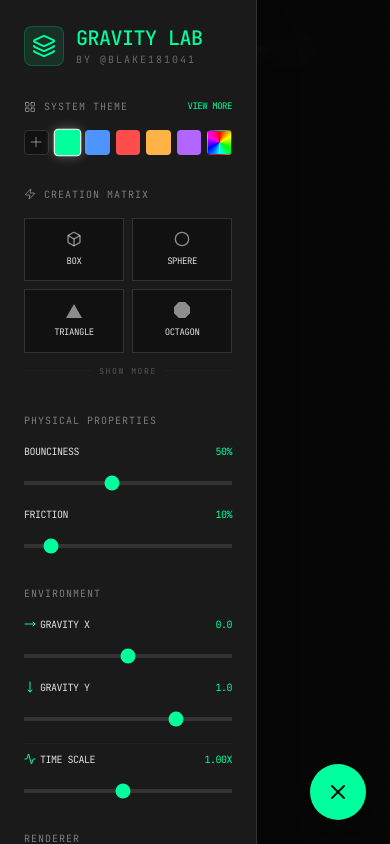
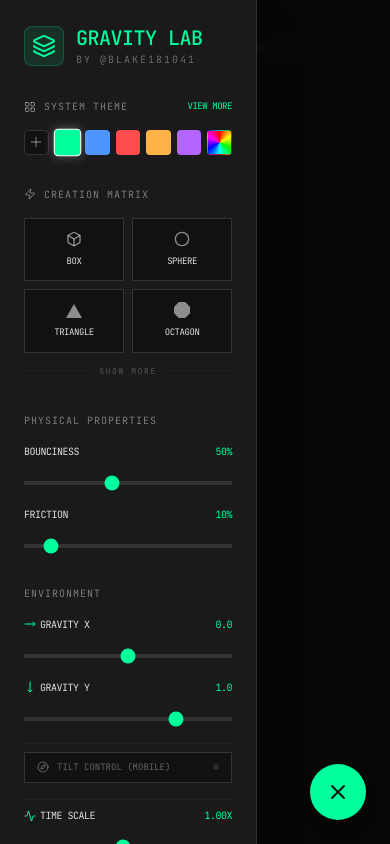
Before and after one commit to Blake181041/PhysicsEngineV1, a React (Vite) app: page / in a window 390 px wide. Built offline with nearby package versions, Linux system fonts and the light colour scheme.

Commit message:
dfhthtrhhhhh

```diff
--- a/src/components/ControlPanel.tsx
+++ b/src/components/ControlPanel.tsx
@@ -1,5 +1,5 @@
 import React from 'react';
-import { Box, Circle, Trash2, MoveDown, MoveRight, Layers, MousePointer2, Zap, Wind, Eye, EyeOff, Activity, LayoutGrid, Plus, X } from 'lucide-react';
+import { Box, Circle, Trash2, MoveDown, MoveRight, Layers, MousePointer2, Zap, Wind, Eye, EyeOff, Activity, LayoutGrid, Plus, X, Compass } from 'lucide-react';
 import { motion, AnimatePresence } from 'motion/react';
 import { cn } from '@/src/lib/utils';
 
@@ -36,6 +36,9 @@ interface ControlPanelProps {
   setAccentColor: (val: string) => void;
   isRainbow: boolean;
   setIsRainbow: (val: boolean) => void;
+  isTiltEnabled: boolean;
+  setIsTiltEnabled: (val: boolean) => void;
+  onRequestTiltPermission: () => void;
 }
 
 const THEMES = [
@@ -92,7 +95,10 @@ const ControlPanel: React.FC<ControlPanelProps> = ({
   accentColor,
   setAccentColor,
   isRainbow,
-  setIsRainbow
+  setIsRainbow,
+  isTiltEnabled,
+  setIsTiltEnabled,
+  onRequestTiltPermission
 }) => {
   const [showMore, setShowMore] = React.useState(false);
   const [showThemeMenu, setShowThemeMenu] = React.useState(false);
@@ -402,6 +408,26 @@ const ControlPanel: React.FC<ControlPanelProps> = ({
               />
             </div>
 
+            {/* Mobile Tilt Toggle */}
+            <div className="md:hidden pt-2 border-t border-brand-border/30">
+              <button
+                onClick={onRequestTiltPermission}
+                className={cn(
+                  "w-full flex items-center justify-between px-3 py-2 border transition-all text-[9px] font-mono uppercase",
+                  isTiltEnabled ? "bg-brand-accent/10 border-brand-accent text-brand-accent" : "bg-brand-bg border-brand-border text-brand-text/40"
+                )}
+              >
+                <div className="flex items-center gap-2">
+                  <Compass className={cn("w-3 h-3", isTiltEnabled && "animate-spin-slow")} />
+                  <span>Tilt Control (Mobile)</span>
+                </div>
+                <div className={cn(
+                  "w-1.5 h-1.5 rounded-full",
+                  isTiltEnabled ? "bg-brand-accent shadow-[0_0_8px_rgba(0,255,157,0.5)]" : "bg-white/10"
+                )} />
+              </button>
+            </div>
+
             <div className="space-y-2 pt-2 border-t border-brand-border/30">
               <div className="flex justify-between items-center text-[10px] font-mono uppercase tracking-tighter">
                 <div className="flex items-center gap-1">
```
